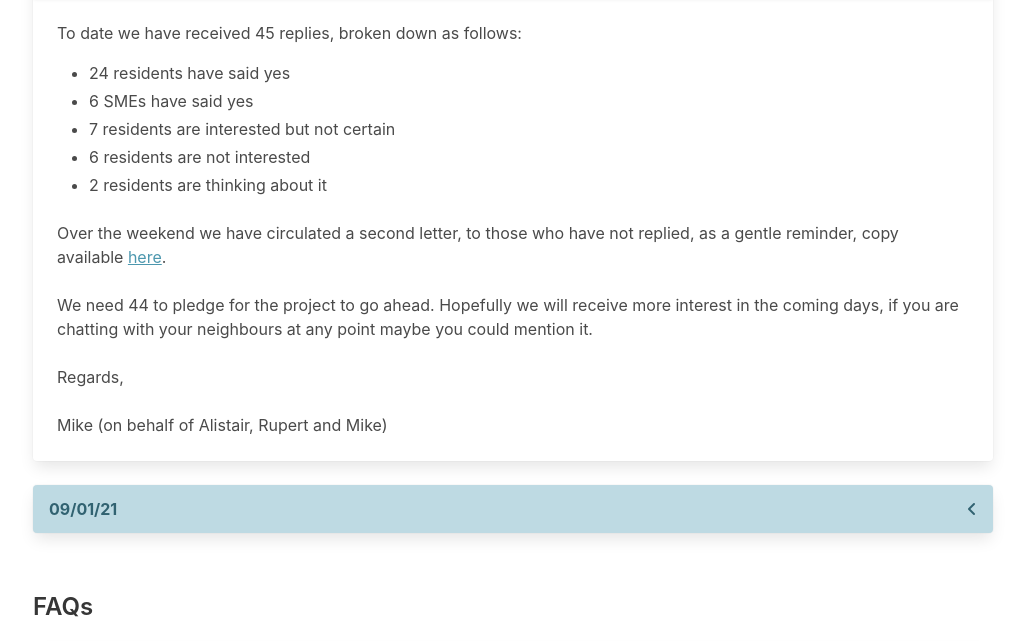
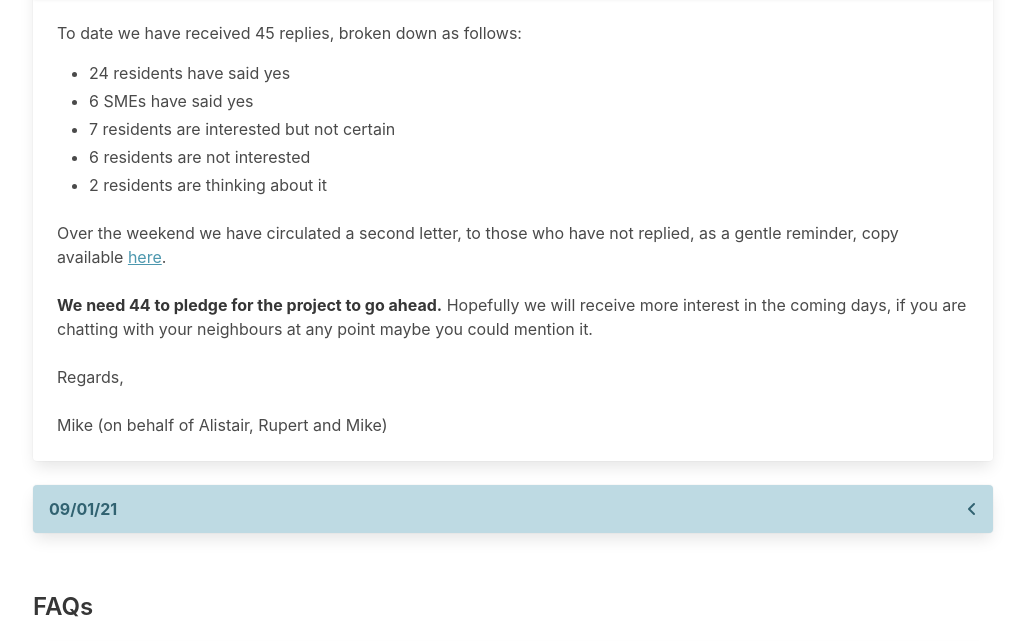
Before and after one commit to BallHillFibre/BallHillFibre.github.io, a plain HTML site: page index.html in a window 1280 px wide. Shown: the part 733-1374 px from the top of the page, without its empty margins (127-1152 px from the left). Drawn offline with Linux system fonts and the light colour scheme.

Commit message:
Made sentence bold

```diff
--- a/index.html
+++ b/index.html
@@ -88,7 +88,7 @@
                                     </div>
                                     Over the weekend we have circulated a second letter, to those who have not replied, as a gentle reminder, copy available <a href="./Second_Residents_Letter.pdf" target="_blank" ref="noreferrer noopener">here</a>. </br></br>
 
-                                    We need 44 to pledge for the project to go ahead. Hopefully we will receive more interest in the coming days, if you are chatting with your neighbours at any point maybe you could mention it. </br></br>
+                                    <strong>We need 44 to pledge for the project to go ahead.</strong> Hopefully we will receive more interest in the coming days, if you are chatting with your neighbours at any point maybe you could mention it. </br></br>
 
                                     Regards, </br></br>
 
```
